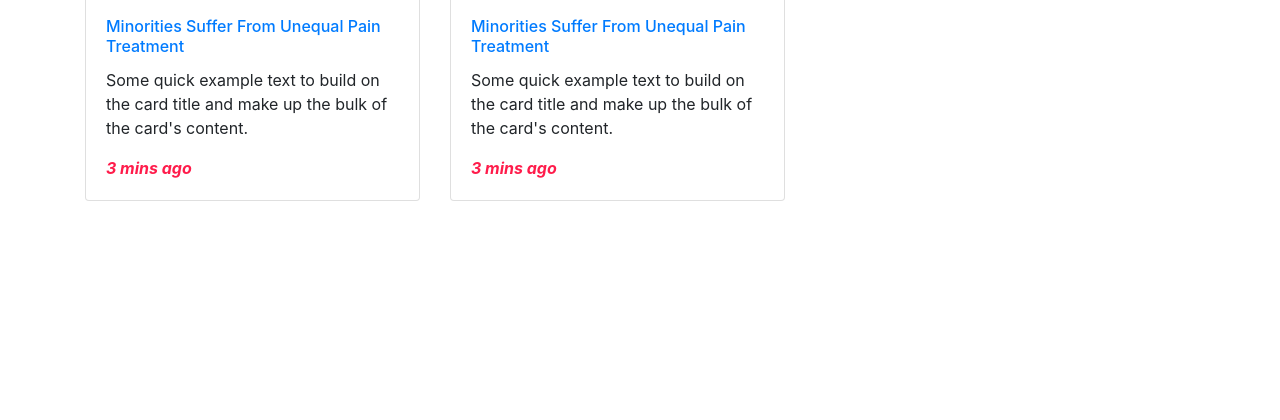
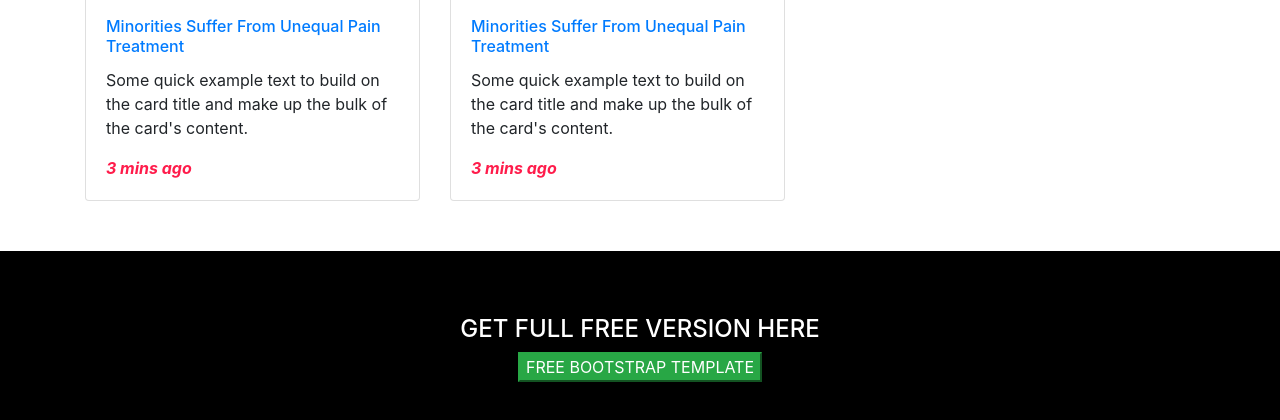
Before and after one commit to NEYUGNYUD/duy-bs001, a website: page index.html in a window 1280 px wide. Shown: the part 1584-2004 px from the top of the page. Before the commit the page ends 1835 px from the top, so only its background shows below. Drawn offline with Linux system fonts and the light colour scheme.

Commit message:
finish footer

```diff
--- a/assets/scss/custom/style.scss
+++ b/assets/scss/custom/style.scss
@@ -117,3 +117,10 @@
 		border-bottom: 2px solid #000000;
 	}
 }
+
+#footer {
+	color: #ffffff;
+	background: #000000;
+	text-align: center;
+	padding: 5%;
+}
--- a/index.html
+++ b/index.html
@@ -486,7 +486,10 @@
 
         <!--footer -->
         <div class="row" id="footer">
-
+            <div class="container-fluid">
+                <h4>GET FULL FREE VERSION HERE</h4>
+                <a href=""><button class="btn-success">FREE BOOTSTRAP TEMPLATE</button></a>
+            </div>
         </div>
         <!-- end footer -->
     </div>
```
Also changed, not shown: assets/css/style.css.
